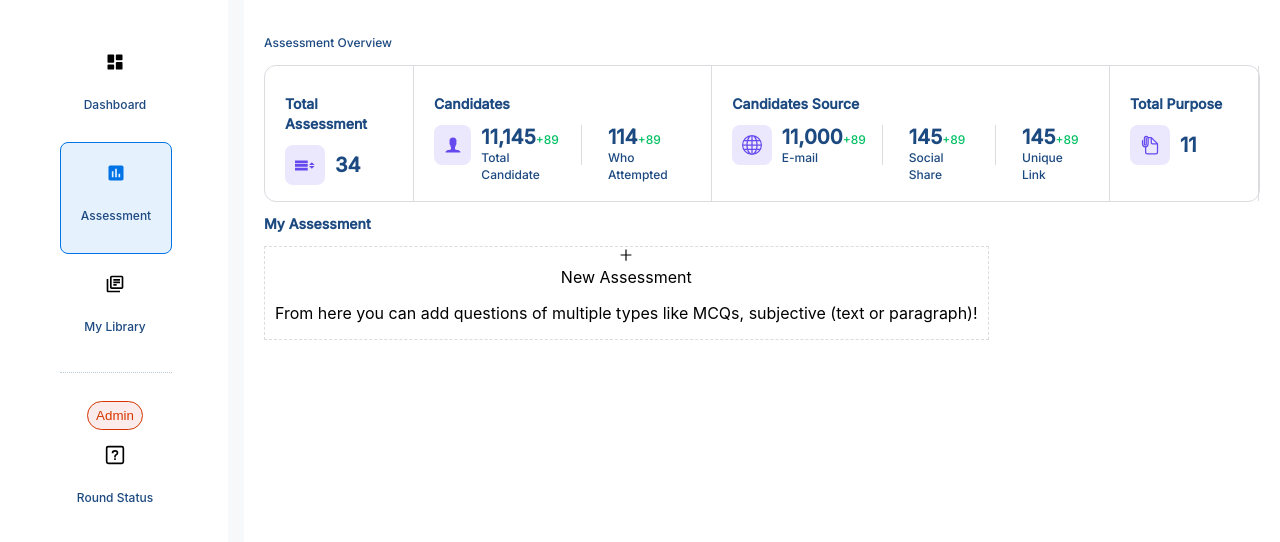
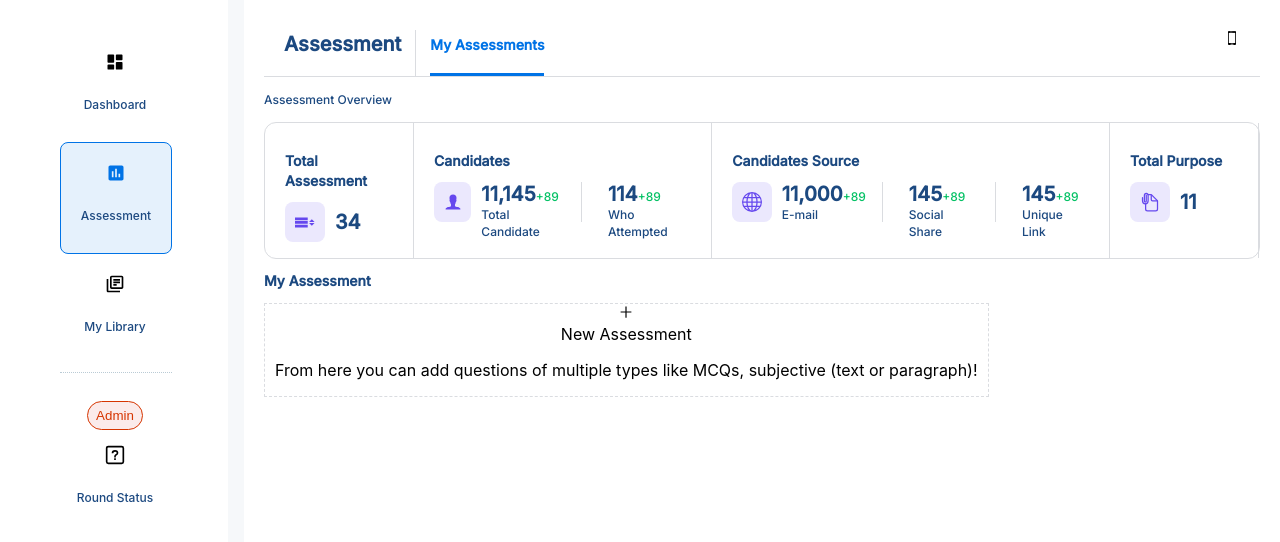
Before and after one commit to Vishakharajput00/unstopTask, a React (Create React App) app: page / in a window 1280 px wide. Shown: the top 542 px of the page. Built offline with nearby package versions, Linux system fonts and the light colour scheme.

Commit message:
overview

```diff
--- a/src/components/Home.js
+++ b/src/components/Home.js
@@ -18,7 +18,7 @@ export default function Home() {
      </div>
 
         <div style={{backgroundColor:"white",padding:"20px",width:"100%"}}>
-          {/* <UpperHeader/> */}
+          <UpperHeader/>
           <AssessOverview/>
           <MyAssess/>
         </div>
```
